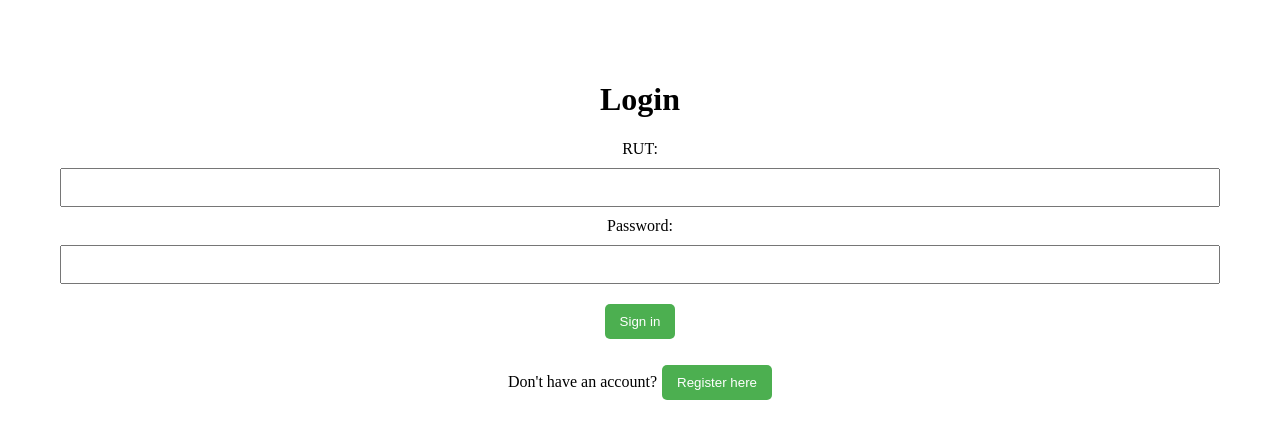
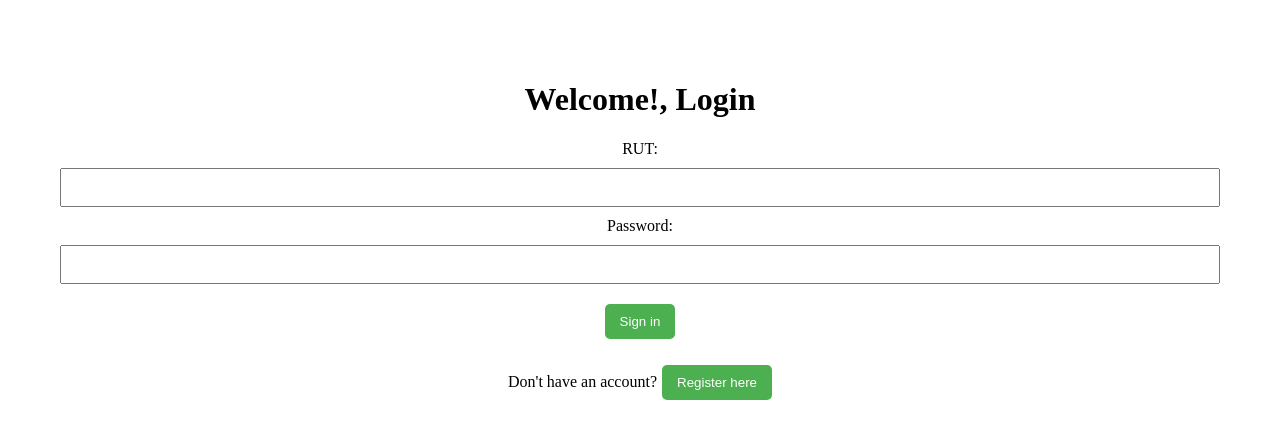
Before and after one commit to braulinho96/frontendProyecto, a React (Vite) app: page / in a window 1280 px wide. Shown: the top 438 px of the page. Built offline with nearby package versions, Linux system fonts and the light colour scheme.

Commit message:
Comit prueba

```diff
--- a/src/components/Login.jsx
+++ b/src/components/Login.jsx
@@ -34,7 +34,7 @@ const Login = ({ onLogin }) => {
 
   return (
     <div className="login-page">
-      <h1>Login</h1>
+      <h1> Welcome!, Login</h1>
       <form onSubmit={handleSubmit}>
         <div>
           <label htmlFor="rut">RUT:</label>
```
